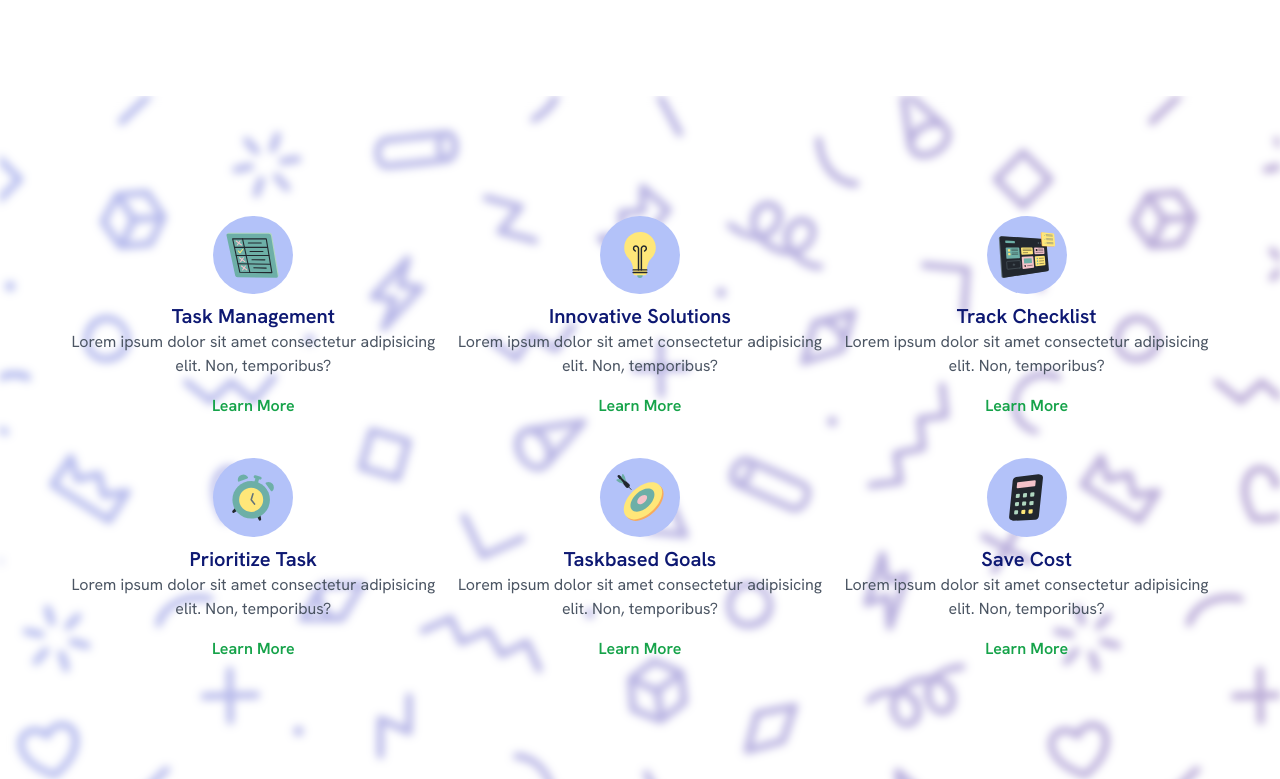
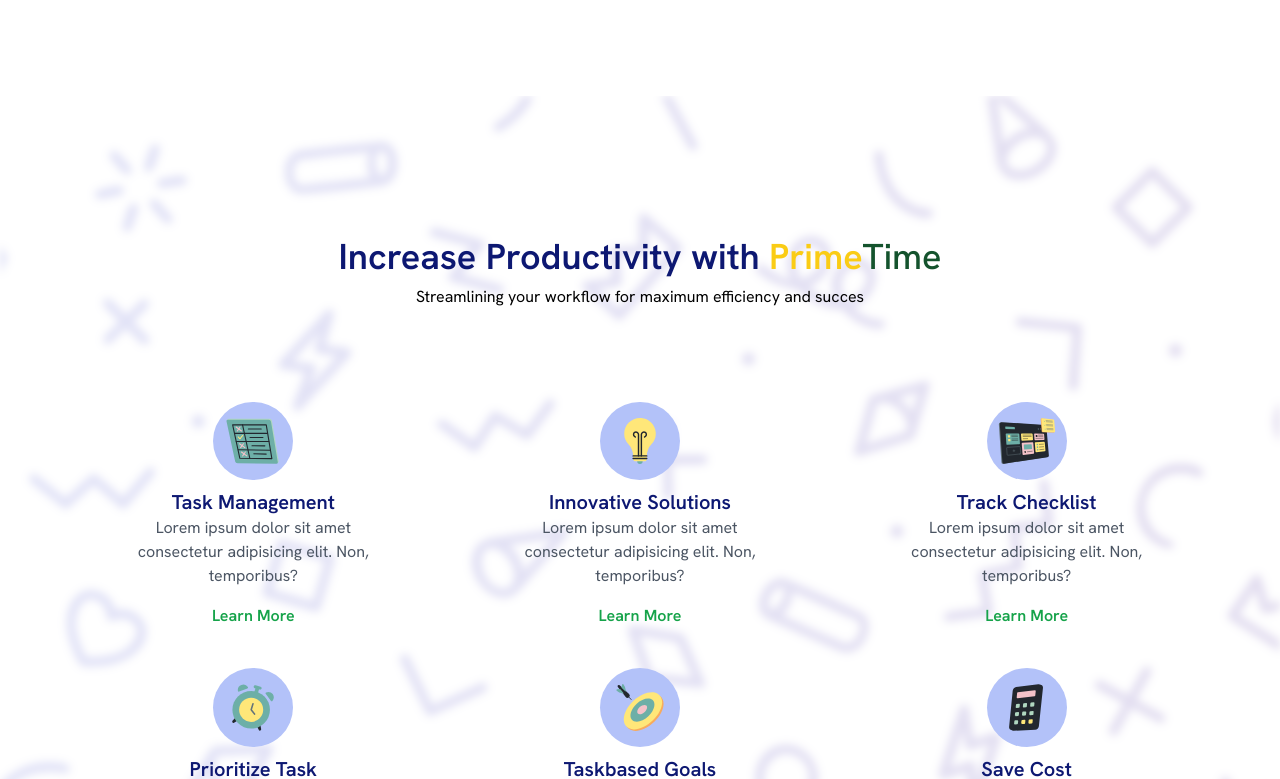
Before and after one commit to Sochuks/react-agency-landing, a React (Vite) app: page / in a window 1280 px wide. Shown: the part 784-1563 px from the top of the page. Built offline with nearby package versions, Linux system fonts and the light colour scheme.

Commit message:
Adjust text width

```diff
--- a/src/Components/Services.jsx
+++ b/src/Components/Services.jsx
@@ -12,8 +12,17 @@ const Services = () => {
         {/*Background Image Overlay */}
         <div className='absolute inset-0'>
             <img src={backImg} alt="" className='bg-no-repeat object-cover object-center h-full w-full filter blur-sm' />
-            <div className='absolute inset-0 bg-white opacity-50'></div>
+            <div className='absolute inset-0 bg-white opacity-80'></div>
         </div>
+
+        {/* heading */}
+        <div className='relative page-header py-12'>
+                <h2 className='text-4xl font-semibold text-primaryColor py-2'>Increase Productivity with
+                    <span className=' text-yellow-400'> Prime</span><span className='font-medium text-green-900'>Time</span>
+                </h2>
+                <p className='text-base caret-emerald-700'>Streamlining your workflow for maximum efficiency and succes</p>
+            </div>
+
         {/* container */}
         <div className='relative container mx-auto md:grid md:grid-cols-3 md:py-6'>
                 {/* Service 1 */}
@@ -23,7 +32,7 @@ const Services = () => {
                     </div>
                     <div>
                         <h4 className='text-xl font-semibold text-primaryColor'>Task Management</h4>
-                        <p className='text-base text-gray-600'>Lorem ipsum dolor sit amet consectetur adipisicing elit. Non, temporibus?</p>
+                        <p className='text-base text-gray-600 md:max-w-64 md:mx-auto'>Lorem ipsum dolor sit amet consectetur adipisicing elit. Non, temporibus?</p>
                     </div>
 
                     <button className='inline-flex items-center mx-auto text-base py-2
@@ -39,7 +48,7 @@ const Services = () => {
                         </div>
                         <div>
                             <h4 className='text-xl font-semibold text-primaryColor'>Innovative Solutions</h4>
-                            <p className='text-base text-gray-600'>Lorem ipsum dolor sit amet consectetur adipisicing elit. Non, temporibus?</p>
+                            <p className='text-base text-gray-600 md:max-w-64 md:mx-auto'>Lorem ipsum dolor sit amet consectetur adipisicing elit. Non, temporibus?</p>
                         </div>
 
                         <button className='inline-flex items-center mx-auto text-base py-2
@@ -55,7 +64,7 @@ const Services = () => {
                         </div>
                         <div>
                             <h4 className='text-xl font-semibold text-primaryColor'>Track Checklist</h4>
-                            <p className='text-base text-gray-600'>Lorem ipsum dolor sit amet consectetur adipisicing elit. Non, temporibus?</p>
+                            <p className='text-base text-gray-600 md:max-w-64 md:mx-auto'>Lorem ipsum dolor sit amet consectetur adipisicing elit. Non, temporibus?</p>
                         </div>
 
                         <button className='inline-flex items-center mx-auto text-base py-2
@@ -73,7 +82,7 @@ const Services = () => {
                     </div>
                     <div>
                         <h4 className='text-xl font-semibold text-primaryColor'>Prioritize Task</h4>
-                        <p className='text-base text-gray-600'>Lorem ipsum dolor sit amet consectetur adipisicing elit. Non, temporibus?</p>
+                        <p className='text-base text-gray-600 md:max-w-64 md:mx-auto'>Lorem ipsum dolor sit amet consectetur adipisicing elit. Non, temporibus?</p>
                     </div>
 
                     <button className='inline-flex items-center mx-auto text-base py-2
@@ -89,7 +98,7 @@ const Services = () => {
                         </div>
                         <div>
                             <h4 className='text-xl font-semibold text-primaryColor'>Taskbased Goals</h4>
-                            <p className='text-base text-gray-600'>Lorem ipsum dolor sit amet consectetur adipisicing elit. Non, temporibus?</p>
+                            <p className='text-base text-gray-600 md:max-w-64 md:mx-auto'>Lorem ipsum dolor sit amet consectetur adipisicing elit. Non, temporibus?</p>
                         </div>
 
                         <button className='inline-flex items-center mx-auto text-base py-2
@@ -105,7 +114,7 @@ const Services = () => {
                         </div>
                         <div>
                             <h4 className='text-xl font-semibold text-primaryColor'>Save Cost</h4>
-                            <p className='text-base text-gray-600'>Lorem ipsum dolor sit amet consectetur adipisicing elit. Non, temporibus?</p>
+                            <p className='text-base text-gray-600 md:max-w-64 md:mx-auto'>Lorem ipsum dolor sit amet consectetur adipisicing elit. Non, temporibus?</p>
                         </div>
 
                         <button className='inline-flex items-center mx-auto text-base py-2
```
